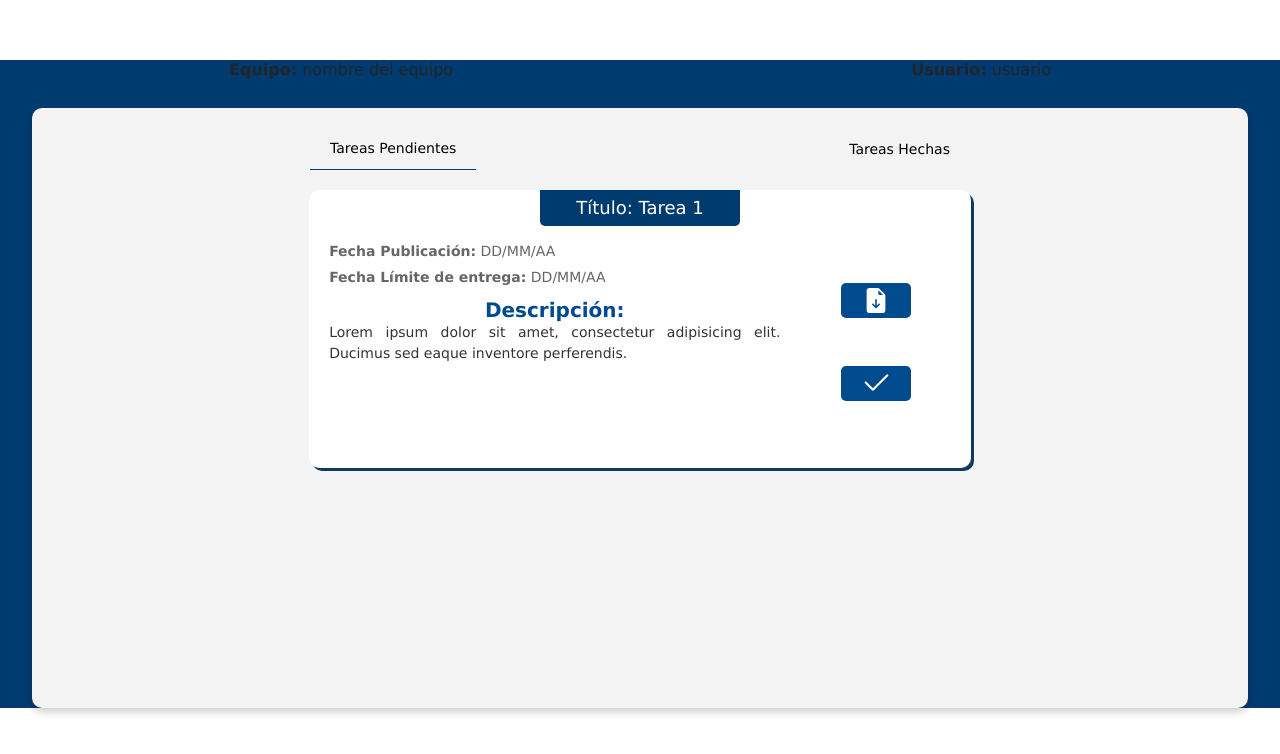
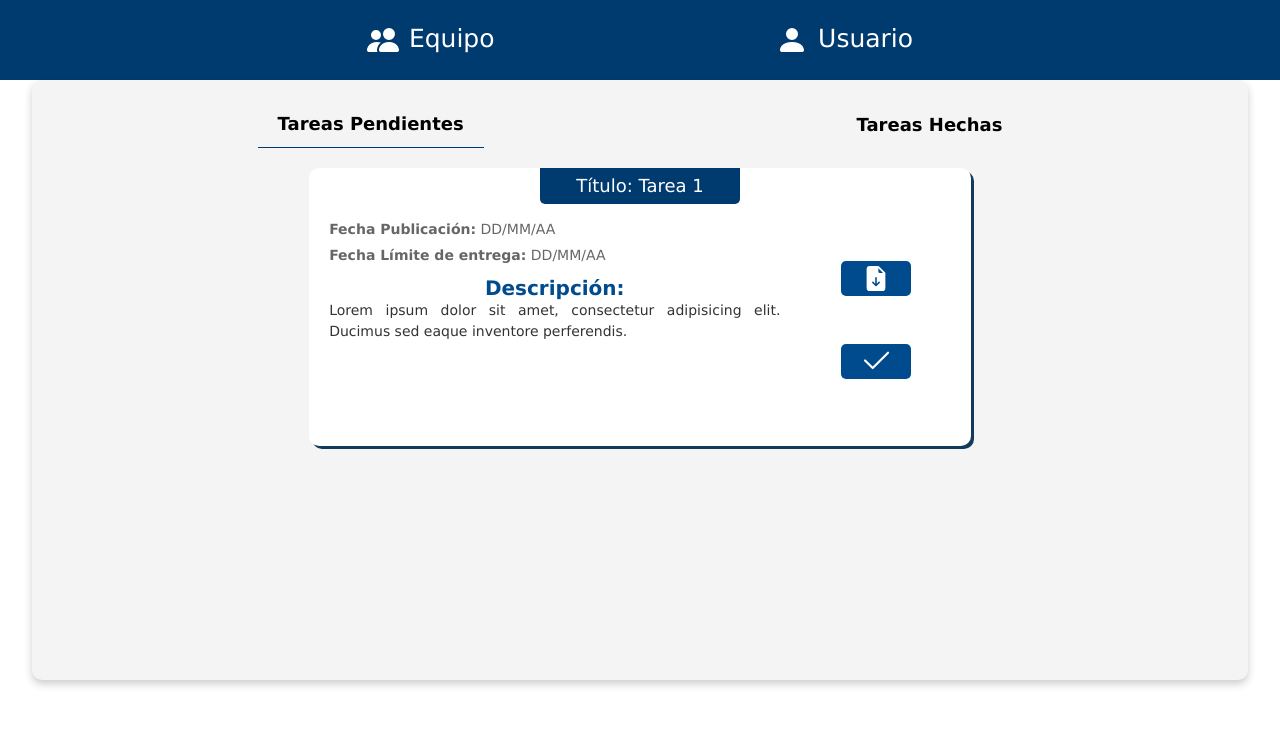
Before and after one commit to AdrianValenciaVillanueva/programacionlogica, a Vue app: page / in a window 1280 px wide. Shown: the top 754 px of the page. Built offline with nearby package versions, Linux system fonts and the light colour scheme.

Commit message:
creo que ya esta

```diff
--- a/src/App.vue
+++ b/src/App.vue
@@ -14,12 +14,16 @@ export default {
 </script>
 
 <style>
+*{
+  margin: 0;
+  padding: 0;
+}
 #app {
-  font-family: Avenir, Helvetica, Arial, sans-serif;
+  font-family: Verdana, Geneva, Tahoma, sans-serif;
   -webkit-font-smoothing: antialiased;
   -moz-osx-font-smoothing: grayscale;
   text-align: center;
   color: #2c3e50;
-  margin-top: 60px;
+  margin-top: 0;
 }
 </style>
--- a/src/components/PanelEquipoTareas.vue
+++ b/src/components/PanelEquipoTareas.vue
@@ -1,9 +1,20 @@
 <template>
   <body>
     <div class="Titulos">
-      <h2><span>Equipo:</span> nombre del equipo</h2>
-      <h2><span>Usuario:</span> usuario</h2>
-    </div>
+      <div class="apTitulo">
+        <svg xmlns="http://www.w3.org/2000/svg" width="32" height="32" fill="currentColor" class="bi bi-people-fill" viewBox="0 0 16 16">
+  <path d="M7 14s-1 0-1-1 1-4 5-4 5 3 5 4-1 1-1 1zm4-6a3 3 0 1 0 0-6 3 3 0 0 0 0 6m-5.784 6A2.24 2.24 0 0 1 5 13c0-1.355.68-2.75 1.936-3.72A6.3 6.3 0 0 0 5 9c-4 0-5 3-5 4s1 1 1 1zM4.5 8a2.5 2.5 0 1 0 0-5 2.5 2.5 0 0 0 0 5"/>
+</svg>
+        <h2>Equipo</h2>
+      </div>
+      <div class="apTitulo">
+        <svg xmlns="http://www.w3.org/2000/svg" width="32" height="32" fill="currentColor" class="bi bi-person-fill" viewBox="0 0 16 16">
+  <path d="M3 14s-1 0-1-1 1-4 6-4 6 3 6 4-1 1-1 1zm5-6a3 3 0 1 0 0-6 3 3 0 0 0 0 6"/>
+</svg>
+<h2>Usuario</h2>
+</div>
+</div>
+
   <div class="PanelTareasEquipoPendientes">
 
 
@@ -111,10 +122,11 @@ export default {
 <style scoped>
 *{
   font-family: Verdana, Geneva, Tahoma, sans-serif;
-
+  box-sizing: border-box;
+    padding: 0;
+    margin: 0;
 }
 body{
-  background-color: #003b6f;
   margin: 0; /* Elimina el margen predeterminado */
   padding: 0; /* Elimina cualquier relleno predeterminado */
 }
@@ -131,6 +143,8 @@ body{
 
 
 .PanelTareasEquipoPendientes {
+  padding: 0;
+
   width: 95%;
   min-height: 600px;
   /* max-width: 1080px; */
@@ -143,23 +157,33 @@ body{
 
 .Titulos {
   background-color: #003b6f;
+  color: white;
   margin: 0;
-
-  display: flex;
-  text-align: center;
-  margin-bottom: 20px;
-  justify-content: space-around;
-  border-bottom:1px solid #003b6f;
+  height: 80px;
+  display: flex;               /* Habilita flexbox */
+    justify-content: center;     /* Centra horizontalmente */
+    align-items: center;         /* Centra verticalmente */
+    margin: 0;
+gap: 22%;
+  /* border-bottom:1px solid #003b6f; */
+}
+.apTitulo{
+display: flex;
+  gap: 10px ;
 }
 .Titulos span{
   font-weight: bold;
 }
 .Titulos h2{
-  font-size: 1rem;
+  font-size: 25px;
 
 }
+button{
+  font-family: Verdana, Geneva, Tahoma, sans-serif;
 
+}
 .BotonesTipoTareas {
+  font-size: 16px;
   display: flex;
   justify-content: center;
   gap: 0 30%;
@@ -168,13 +192,14 @@ body{
 
 .BotonesTipo {
   padding: 10px 20px;
-  font-size: 14px;
+  font-size: 18px;
   background:none;
   color: black;
   /* background-color: #004b8d; */
   border: none;
   /* border-radius: 5px; */
   cursor: pointer;
+  font-weight: bold;
 }
 
 /*para el boton activo*/
@@ -249,6 +274,7 @@ body{
   justify-content: center;
   flex-direction: column;
   margin: auto;
+  font-weight: bold;
   /* gap: 2em; */
   gap: 3rem;
 }
```
